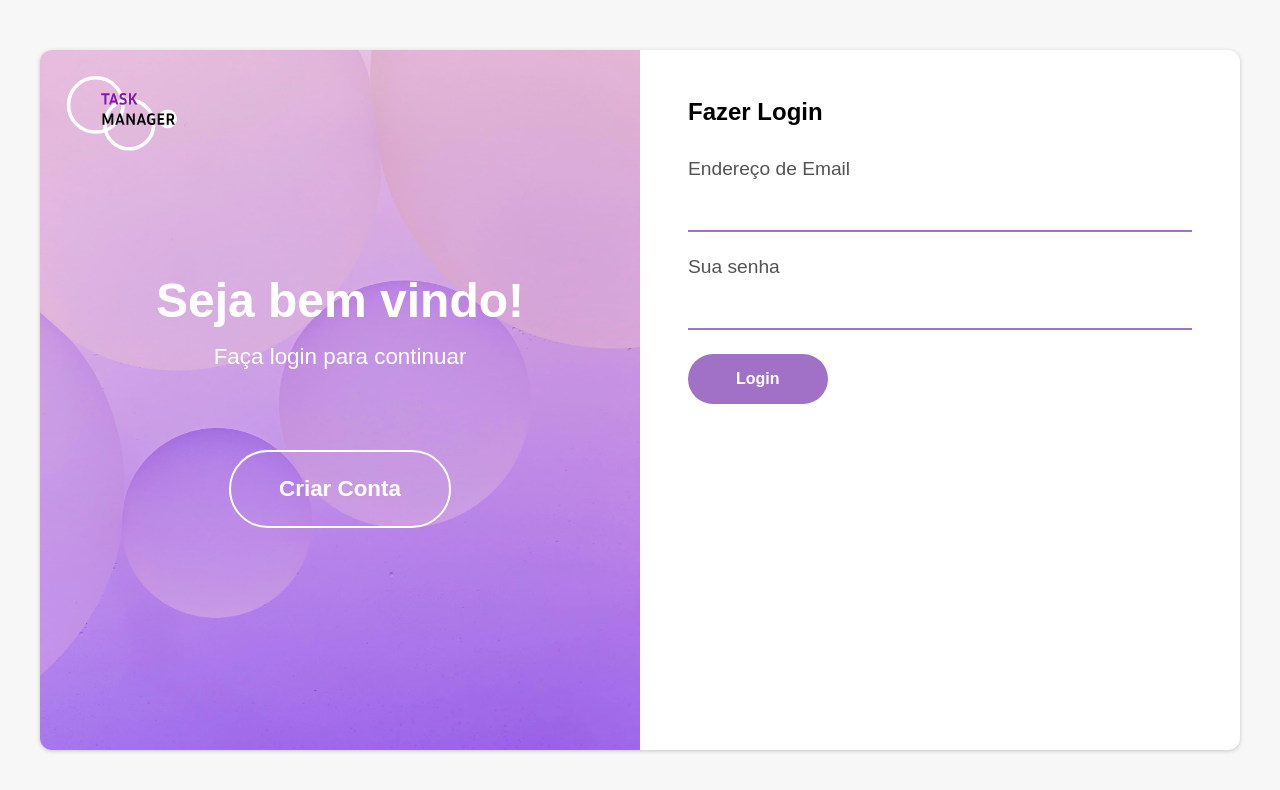
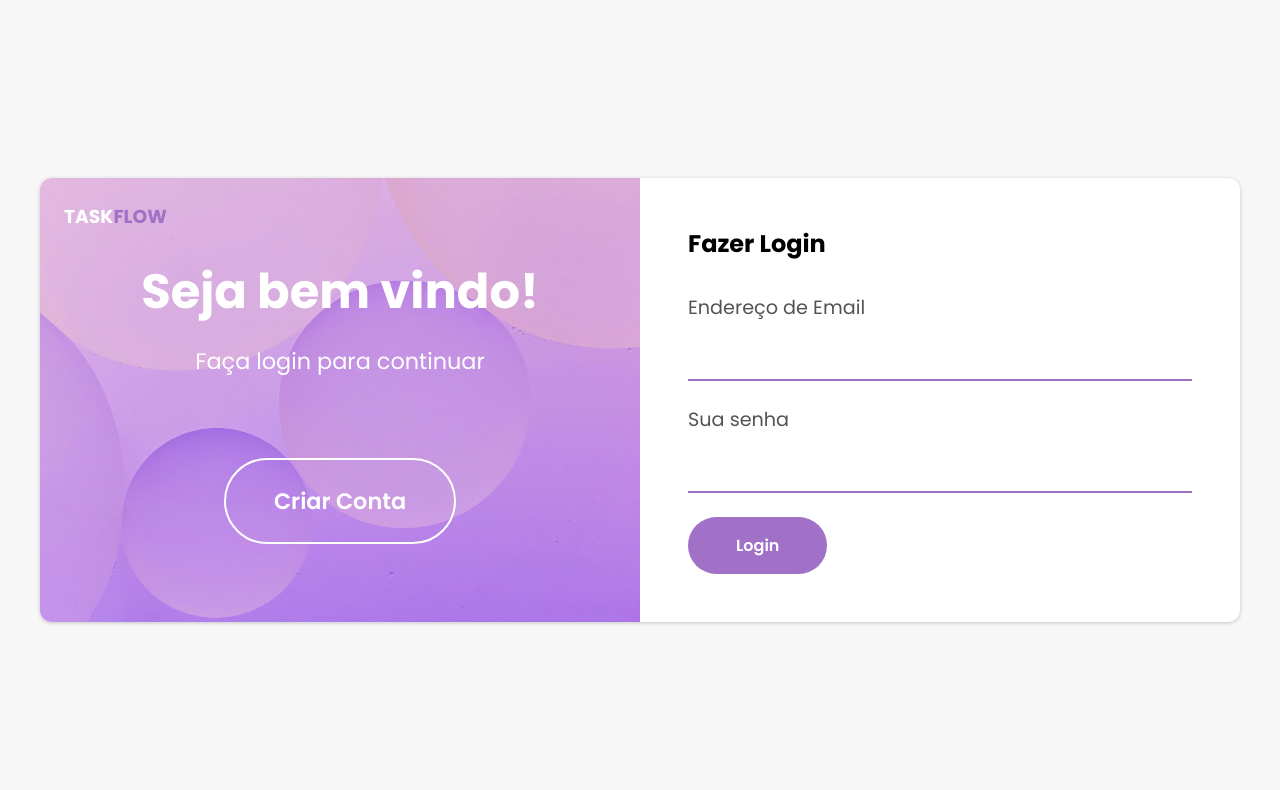
Before and after one commit to CauaLima17/project-task-manager-frontend, a React (Vite) app: page / in a window 1280 px wide. Shown: the top 790 px of the page. Built offline with nearby package versions, Linux system fonts and the light colour scheme.

Commit message:
Ajuste na logo da página

```diff
--- a/index.html
+++ b/index.html
@@ -4,6 +4,9 @@
     <meta charset="UTF-8" />
     <link rel="icon" type="image/svg+xml" href="/vite.svg" />
     <meta name="viewport" content="width=device-width, initial-scale=1.0" />
+    <link rel="preconnect" href="https://fonts.googleapis.com">
+    <link rel="preconnect" href="https://fonts.gstatic.com" crossorigin>
+    <link href="https://fonts.googleapis.com/css2?family=EB+Garamond:ital,wght@0,400..800;1,400..800&family=Poppins:ital,wght@0,100;0,200;0,300;0,400;0,500;0,600;0,700;0,800;0,900;1,100;1,200;1,300;1,400;1,500;1,600;1,700;1,800;1,900&display=swap" rel="stylesheet">
     <title>Vite + React</title>
     <link rel="stylesheet" href="./src/Styles/global.css">
   </head>
--- a/src/Pages/AuthPage.jsx
+++ b/src/Pages/AuthPage.jsx
@@ -1,9 +1,8 @@
 import React, { useEffect, useState } from 'react';
 import { useNavigate } from 'react-router-dom';
-import styles from '../Styles/index.module.css';
+import styles from '../Styles/AuthPage.module.css';
 import Login from '../Components/AuthForm/Login.jsx';
 import Register from '../Components/AuthForm/Register.jsx';
-import logo from '../assets/icons/Logo.svg'
 
 const AuthPage = () => {
   const [login, setLogin] = useState(true);
@@ -21,7 +20,7 @@ const AuthPage = () => {
     <main className={styles.container}>
       <div className={styles.gridContainer}>
         <section className={styles.section}>
-              <span><img src={logo} alt="Task Manager Logo" /></span>
+              <h3 className={styles.logo}>TASK<span>FLOW</span></h3>
               <div>
                 <h1>Seja bem vindo!</h1>
                 <p>{login ? 'Faça login' : 'Cadastre-se'} para continuar</p>
--- a/src/Styles/index.module.css
+++ b/src/Styles/AuthPage.module.css
@@ -11,7 +11,7 @@
   width: 100%;
   margin: 0 auto;
   background-color: #fff;
-  height: 700px;
+  height: max-content;
   border-radius: 12px;
   box-shadow: 0 1px 4px rgba(0, 0, 0, 0.2);
 }
@@ -39,14 +39,14 @@
   border-radius: 12px 0 0 12px;
 }
 
-.section span {
+.logo {
   position: absolute;
   left: 24px;
   top: 24px;
 }
 
-.section span img {
-  width: 120px;
+.logo span {
+  color: #a170c7;
 }
 
 .section h1 {
--- a/src/Styles/global.css
+++ b/src/Styles/global.css
@@ -2,7 +2,7 @@
   margin: 0;
   padding: 0;
   box-sizing: border-box;
-  font-family: Arial, Helvetica, sans-serif;
+  font-family: 'Poppins', Arial, Helvetica, sans-serif;
 }
 
 body {
```
